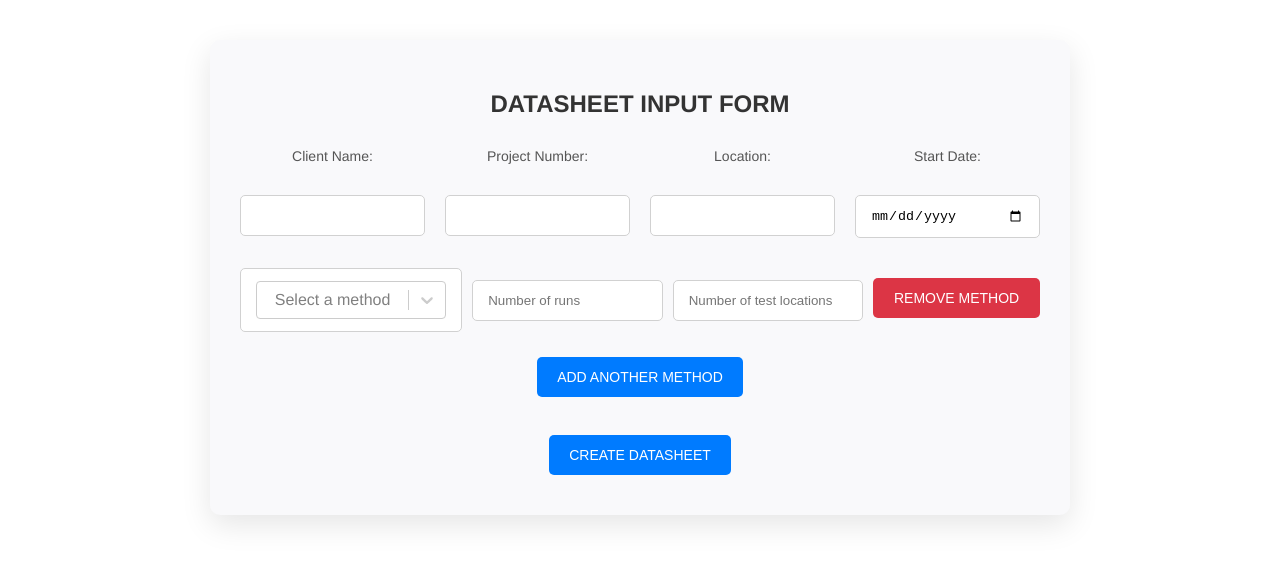
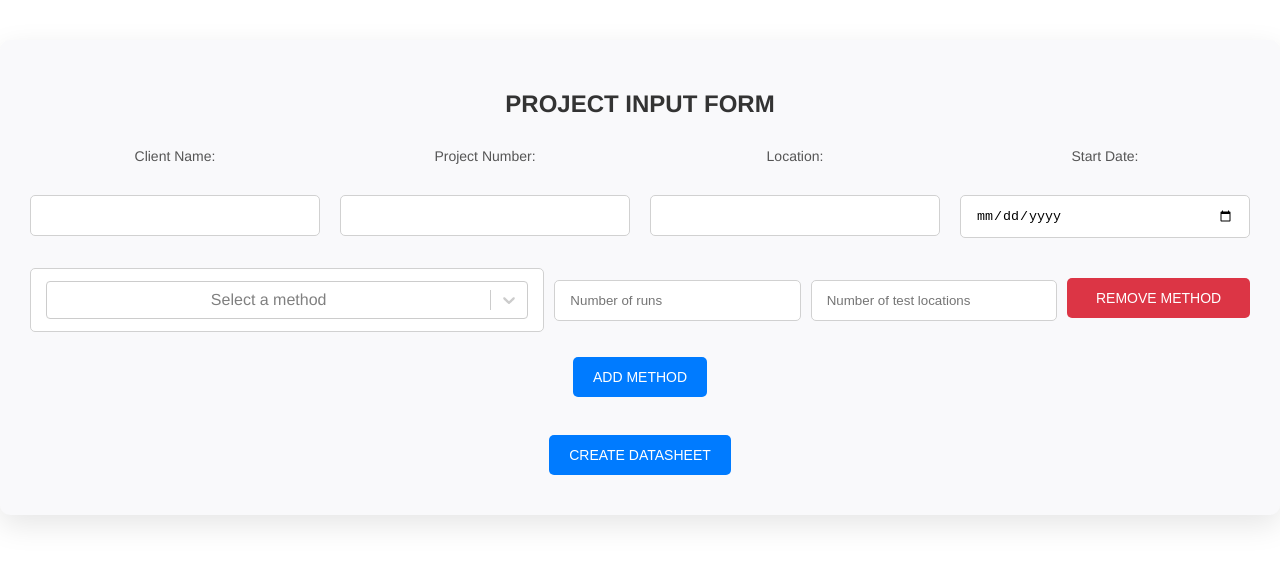
Before and after one commit to zehlers3/Database-Frontend, a React (Create React App) app: page / in a window 1280 px wide. Shown: the top 564 px of the page. Built offline with nearby package versions, Linux system fonts and the light colour scheme.

Commit message:
improved design

```diff
--- a/src/datasheet.css
+++ b/src/datasheet.css
@@ -1,5 +1,5 @@
 .form-container {
-  max-width: 800px;
+  max-width: 1400px;
   margin: 40px auto;
   padding: 30px;
   background-color: #f9f9fb;
@@ -30,6 +30,7 @@ h2 {
   min-width: 180px;
 }
 
+
 label {
   color: #555;
   font-size: 14px;
@@ -55,7 +56,6 @@ input[type="text"]:focus, input[type="date"]:focus, input[type="number"]:focus,
   box-shadow: 0 0 5px rgba(0, 123, 255, 0.2);
 }
 
-/* Method Group Styling */
 .method-group {
   display: flex;
   align-items: center;
@@ -64,11 +64,11 @@ input[type="text"]:focus, input[type="date"]:focus, input[type="number"]:focus,
 }
 
 .method-group .method-select {
-  flex: 1.2;
+  flex: 2.7;
 }
 
 .method-group .method-input {
-  flex: 1;
+  flex: 1.2;
 }
 
 .remove-method-btn {
@@ -78,7 +78,7 @@ input[type="text"]:focus, input[type="date"]:focus, input[type="number"]:focus,
 }
 
 .remove-method-btn:hover {
-  background-color: #c82333;
+  background-color: #860310;
 }
 
 button {
@@ -103,4 +103,9 @@ button:hover {
   .label-group {
     flex-direction: column;
   }
+
+  .double-input {
+    flex-direction: column;
+    gap: 0;
+  }
 }
--- a/src/datasheet.js
+++ b/src/datasheet.js
@@ -39,6 +39,7 @@ const Datasheet = () => {
     clientName: '',
     projectNumber: '',
     location: '',
+    simultaneousTestRuns: '',
     startDate: '',
   });
 
@@ -105,7 +106,7 @@ const Datasheet = () => {
     const { name, value } = e.target;
     let finalValue = value;
 
-    if (field === 'runs' || field === 'testLocations') {
+    if (field === 'runs' || field === 'testLocations' || name === 'simultaneousTestRuns') {
       finalValue = Math.max(0, Number(value));
     }
 
@@ -133,6 +134,7 @@ const Datasheet = () => {
         ['Client Name', formData.clientName],
         ['Project Number', formData.projectNumber],
         ['Location', formData.location],
+        ['Simultaneous Test Runs', formData.simultaneousTestRuns],
         ['Start Date', formData.startDate],
         ...methods.map((method, index) => [
           `Method`, method.method, method.runs, method.testLocations
@@ -148,7 +150,7 @@ const Datasheet = () => {
 
   return (
     <div className="form-container">
-      <h2>Datasheet Input Form</h2>
+      <h2>Project Input Form</h2>
       <form>
         <div className="label-group">
           <div>
@@ -181,6 +183,9 @@ const Datasheet = () => {
               onChange={handleInputChange}
             />
           </div>
+          <div className="double-input">
+            <div>
+            </div>
             <div>
               <label htmlFor="startDate">Start Date:</label><br />
               <input
@@ -190,6 +195,7 @@ const Datasheet = () => {
                 value={formData.startDate}
                 onChange={handleInputChange}
               />
+            </div>
           </div>
         </div>
 
@@ -207,8 +213,8 @@ const Datasheet = () => {
           ))}
         </div>
 
-        <button type="button" onClick={addMethod} className="primary-btn">Add Another Method</button><br /><br />
-        <button type="button" onClick={submitForm} className="primary-btn">Create Datasheet</button>
+        <button type="button" onClick={addMethod} className="primary-btn">Add Method</button><br /><br />
+        <button type="button" onClick={null} className="primary-btn">Create Datasheet</button>
       </form>
     </div>
   );
```
Lines whose indentation alone changed are shown as unchanged.
